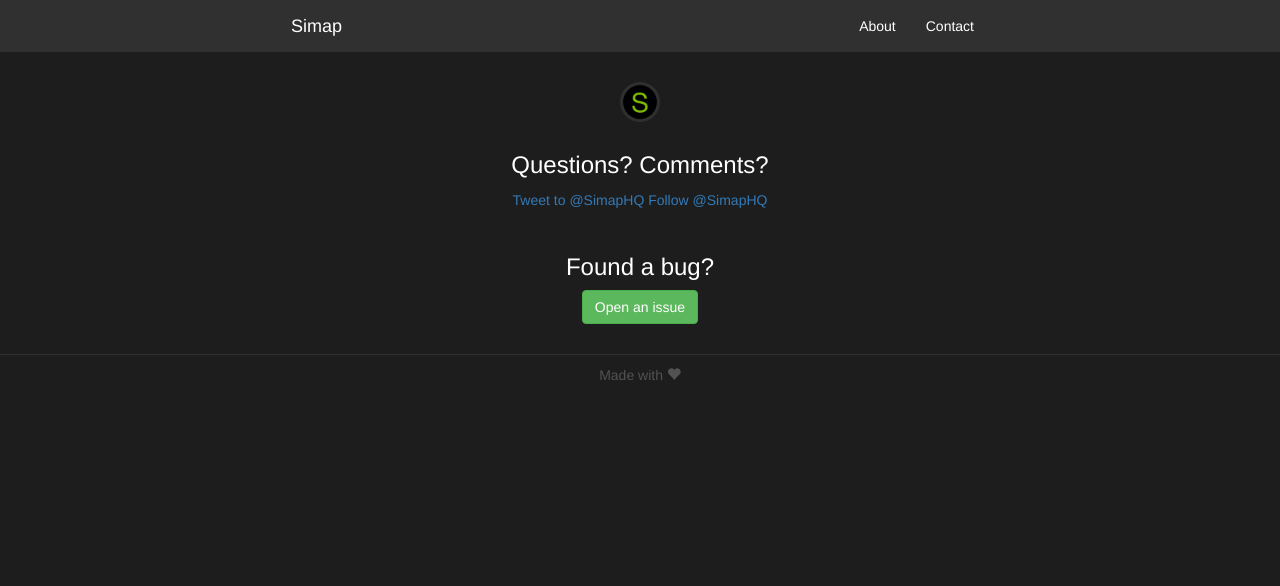
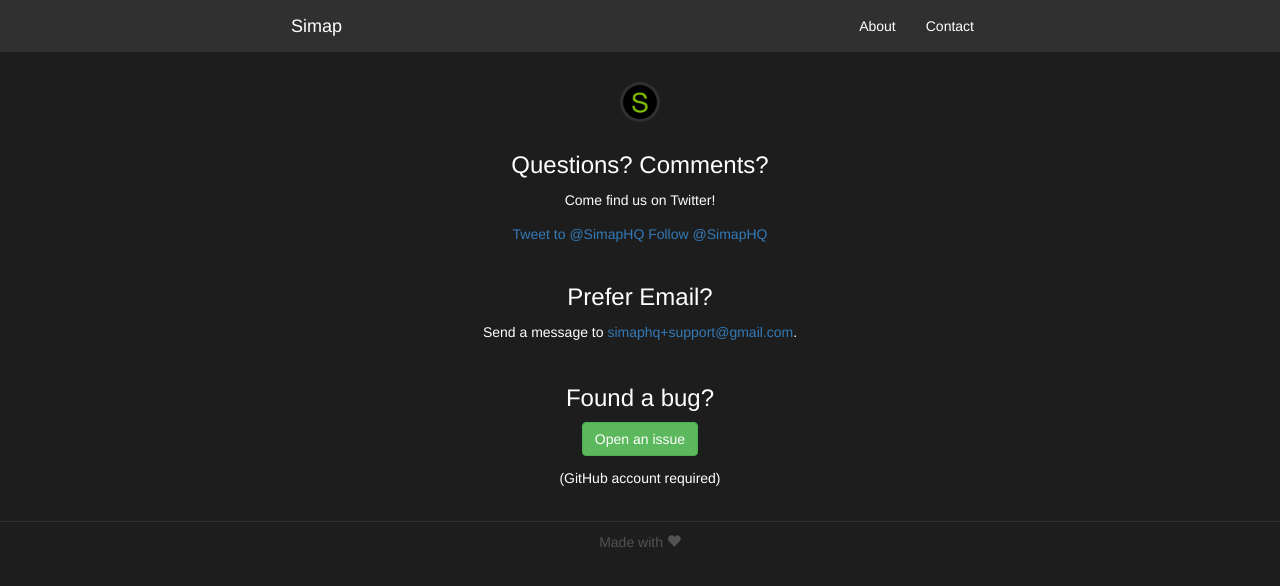
Before and after one commit to SimapHQ/SimapHQ.github.io, a Jekyll site: the page built from contact.html, in a window 1280 px wide. Shown: the top 586 px of the page. Built offline with Jekyll 4.4.1, drawn with Linux system fonts in a browser that asks for light colours; nearby versions of some CDN libraries; Markdown is read by kramdown in place of the engine named in the settings; comment, search, counter and statistics services are not loaded.

Commit message:
Improve contact methods.

```diff
--- a/contact.html
+++ b/contact.html
@@ -6,6 +6,7 @@ title: Simap - Contact
 <div>
   <h3>Questions? Comments?</h3>
   <p>
+    <p>Come find us on Twitter!</p>
     <a href="https://twitter.com/intent/tweet?screen_name=SimapHQ"
        class="twitter-mention-button"
        data-related="SimapHQ">Tweet to @SimapHQ</a>
@@ -15,6 +16,11 @@ title: Simap - Contact
     <script>!function(d,s,id){var js,fjs=d.getElementsByTagName(s)[0],p=/^http:/.test(d.location)?'http':'https';if(!d.getElementById(id)){js=d.createElement(s);js.id=id;js.src=p+'://platform.twitter.com/widgets.js';fjs.parentNode.insertBefore(js,fjs);}}(document, 'script', 'twitter-wjs');</script>
   </p>
   <div class="spacer"></div>
+  <h3>Prefer Email?</h3>
+  <p>
+    Send a message to <a href="mailto:simaphq+support@gmail.com">simaphq+support@gmail.com</a>.
+  </p>
+  <div class="spacer"></div>
   <h3>Found a bug?</h3>
   <p>
     <a href="https://github.com/SimapHQ/simaphq.github.io/issues/new"
@@ -22,6 +28,7 @@ title: Simap - Contact
        target="_blank">
       <button class="btn btn-success">Open an issue</button>
     </a>
+    <p>(GitHub account required)</p>
   </p>
   <div class="spacer"></div>
 </div>
--- a/index.html
+++ b/index.html
@@ -5,6 +5,11 @@ title: Simap
 
 <div class="jumbotron">
   <h3>Simap is in Alpha</h3>
+</div>
+<div>
+  <p>
+    Being in "Alpha" means it's new and immature. You're likely to find things that don't meet your expectations. Please feel free to give feedback on the contact page!
+  </p>
 </div>
 <div>
   <p>
```
